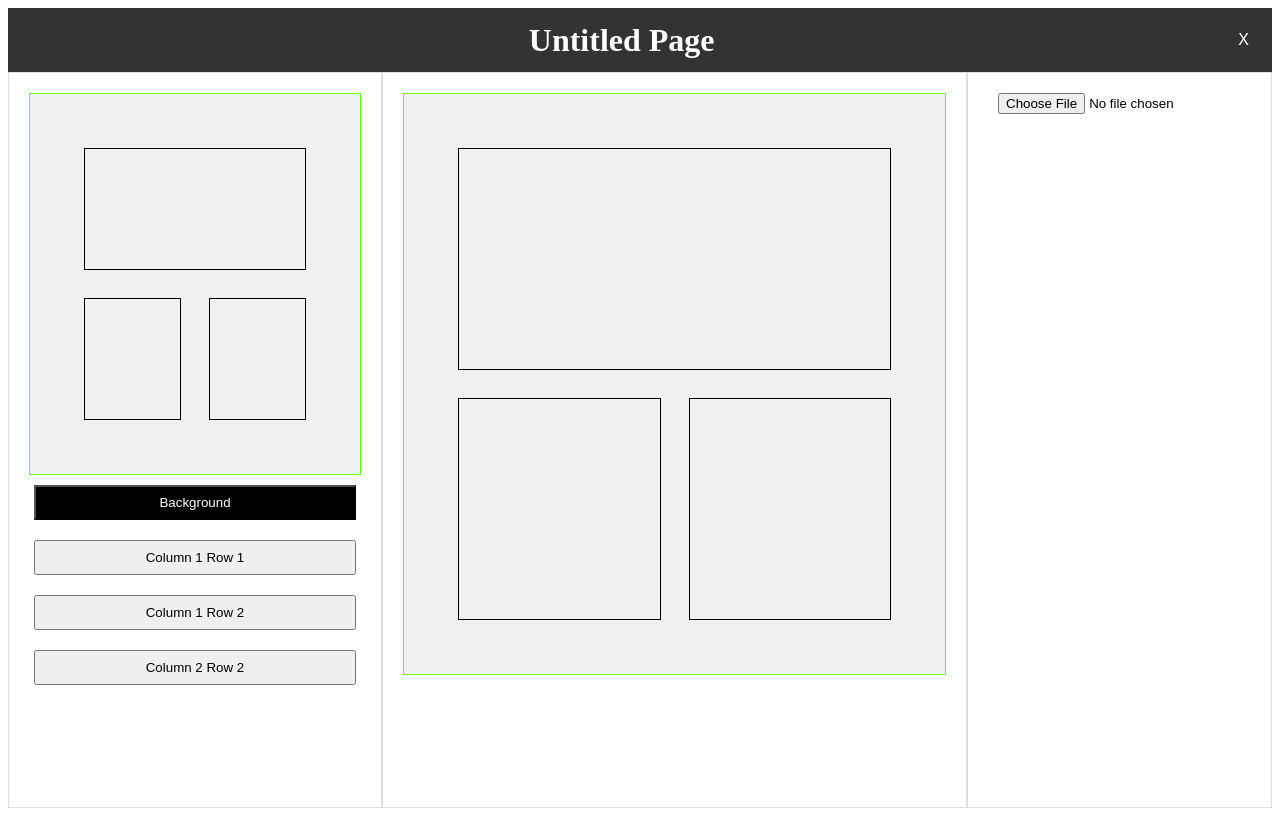
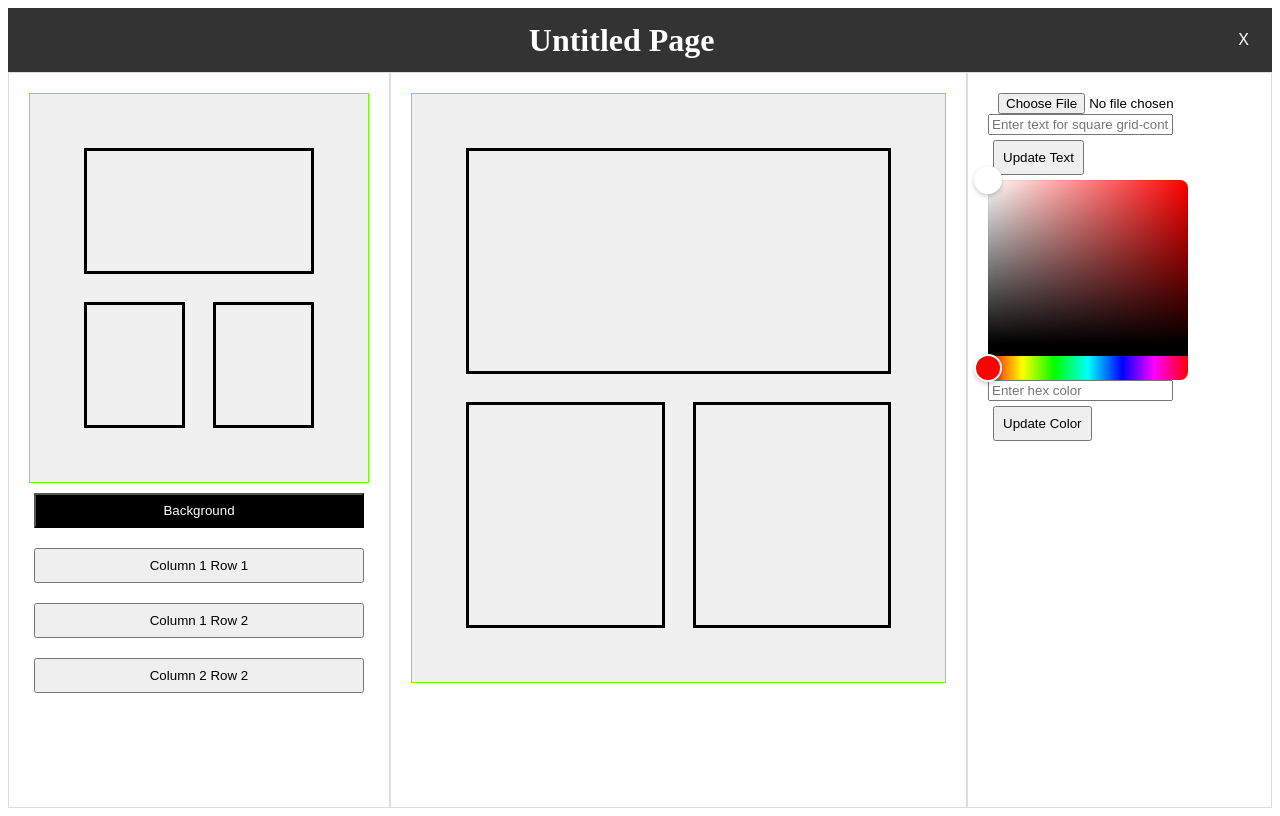
Before and after one commit to braddonako/react-MSPaper, a React (Create React App) app in the folder media-fly-proj/mediafly/: page / in a window 1280 px wide. Both pictures are taken after a click on the element 208 px from the left and 376 px from the top of the page. Built offline with nearby package versions, Linux system fonts and the light colour scheme.

Commit message:
Requirements almost met

```diff
--- a/media-fly-proj/mediafly/package.json
+++ b/media-fly-proj/mediafly/package.json
@@ -14,6 +14,7 @@
     "localforage": "^1.10.0",
     "match-sorter": "^6.3.1",
     "react": "^18.2.0",
+    "react-colorful": "^5.6.1",
     "react-dom": "^18.2.0",
     "react-redux": "^8.0.1",
     "react-router-dom": "^6.21.1",
--- /dev/null
+++ b/media-fly-proj/mediafly/src/components/SetSquareColor.tsx
@@ -0,0 +1,47 @@
+import React, { useState, KeyboardEvent } from 'react';
+import { useDispatch } from 'react-redux';
+import { setSquareColor } from '../state/grid/gridSlice'; // Replace with the correct path to your grid slice
+import { HexColorPicker } from 'react-colorful';
+import { clearSquareImage } from '../state/grid/gridSlice';
+
+
+
+interface ColorInputProps {
+    squareId: string;
+}
+
+const ColorInput: React.FC<ColorInputProps> = ({ squareId }) => {
+    const dispatch = useDispatch();
+    const [color, setColor] = useState<string>('');
+
+    const handleKeyPress = (event: KeyboardEvent<HTMLInputElement>) => {
+        if (event.key === 'Enter') {
+            updateColor();
+            dispatch(clearSquareImage());
+        }
+    };
+
+    const updateColor = () => {
+        dispatch(setSquareColor({ squareId, color }));
+        dispatch(clearSquareImage());
+    };
+
+    return (
+        <div>
+            <HexColorPicker
+                color={color}
+                onChange={(selectedColor) => setColor(selectedColor)}
+            />
+            <input
+                type="text"
+                placeholder="Enter hex color"
+                value={color}
+                onChange={(e) => setColor(e.target.value)}
+                onKeyPress={handleKeyPress}
+            />
+            <button onClick={updateColor}>Update Color</button>
+        </div>
+    );
+};
+
+export default ColorInput;
--- /dev/null
+++ b/media-fly-proj/mediafly/src/components/SquareTextInput.tsx
@@ -0,0 +1,40 @@
+import React, { useState } from 'react';
+import { useDispatch } from 'react-redux';
+import { setSquareText } from '../state/grid/gridSlice'; // Import your grid slice actions
+
+interface SquareTextInputProps {
+    squareId: string;
+}
+
+const SquareTextInput: React.FC<SquareTextInputProps> = ({ squareId }) => {
+    const dispatch = useDispatch();
+    const [inputValue, setInputValue] = useState('');
+
+    const handleInputChange = (event: React.ChangeEvent<HTMLInputElement>) => {
+        setInputValue(event.target.value);
+    };
+
+    const handleInputBlur = () => {
+        dispatch(setSquareText({ squareId, text: inputValue }));
+    };
+
+    const handleButtonClick = () => {
+        // Dispatch the setSquareText action when the button is clicked
+        dispatch(setSquareText({ squareId, text: inputValue }));
+    };
+
+    return (
+        <div>
+            <input
+                type="text"
+                value={inputValue}
+                onChange={handleInputChange}
+                onBlur={handleInputBlur}
+                placeholder={`Enter text for square ${squareId}`}
+            />
+            <button onClick={handleButtonClick}>Update Text</button>
+        </div>
+    );
+};
+
+export default SquareTextInput;
--- /dev/null
+++ b/media-fly-proj/mediafly/src/components/editLayoutPage/ColumnThreeContent.tsx
@@ -0,0 +1,12 @@
+import ImageUploadButton from "../buttons/ImageUploadButton";
+import SetSquareColor from "../SetSquareColor";
+import SquareTextInput from "../SquareTextInput";
+import { useSelector } from 'react-redux';
+
+const ColumnThreeContent: React.FC = ({ }) => {
+    const { highlightedSection } = useSelector((state: { grid: { highlightedSection: string } }) => state.grid);
+
+    return <div><ImageUploadButton /> <SquareTextInput squareId={highlightedSection} /> <SetSquareColor squareId={highlightedSection} /> </div>
+};
+
+export default ColumnThreeContent;
--- a/media-fly-proj/mediafly/src/components/editLayoutPage/EditLayoutPage.tsx
+++ b/media-fly-proj/mediafly/src/components/editLayoutPage/EditLayoutPage.tsx
@@ -7,6 +7,7 @@ import ImageUploadButton from '../buttons/ImageUploadButton';
 import ColumnOneContent from './ColumnOneContent';
 import ColumnTwoContent from './ColumnTwoContent';
 import { useLocation } from 'react-router-dom';
+import ColumnThreeContent from './ColumnThreeContent';
 
 const AppContainer = styled.div`
   display: flex;
@@ -28,7 +29,7 @@ function EditLayoutPage() {
       <ColumnsContainer>
         <Column flex={2}><ColumnOneContent layout={location.state.layout} /></Column>
         <Column flex={7}><ColumnTwoContent layout={location.state.layout} /> </Column>
-        <Column flex={2}><ImageUploadButton /></Column>
+        <Column flex={2}><ColumnThreeContent /></Column>
       </ColumnsContainer>
     </AppContainer>
   );
--- a/media-fly-proj/mediafly/src/components/editLayoutPage/Header.tsx
+++ b/media-fly-proj/mediafly/src/components/editLayoutPage/Header.tsx
@@ -1,7 +1,7 @@
 import styled from 'styled-components';
 import { useNavigate } from "react-router-dom";
 import { useDispatch } from 'react-redux';
-import { clearHighlightedColor } from '../../state/grid/gridSlice';
+import { clearHighlightedColor, clearSquareColor, clearSquareImage, clearSquareText } from '../../state/grid/gridSlice';
 
 const HeaderContainer = styled.div`
   display: flex;
@@ -34,6 +34,9 @@ const Header: React.FC = () => {
   const handleCloseButtonClick = () => {
     navigate('/');
     dispatch(clearHighlightedColor());
+    dispatch(clearSquareColor());
+    dispatch(clearSquareImage());
+    dispatch(clearSquareText());
   };
 
   return (
--- a/media-fly-proj/mediafly/src/components/grid.tsx
+++ b/media-fly-proj/mediafly/src/components/grid.tsx
@@ -11,20 +11,14 @@ interface GridProps {
 
 const Grid: React.FC<GridProps> = ({ layout, isEditMode }) => {
     const dispatch = useDispatch();
-    const { highlightedSection, squareImages } = useSelector((state: RootState) => state.grid);
+    const { highlightedSection, squareImages, squareTexts, squareColors } = useSelector((state: RootState) => state.grid);
 
 
     useEffect(() => {
         dispatch(setGrid(layout));
     }, [dispatch, layout]);
 
-    const handleSquareClick = (rowIndex: number, colIndex: number) => {
-        const squareId = `column${colIndex + 1}row${rowIndex + 1}`;
-        dispatch(setHighlightedSection(squareId));
 
-        const selectedImageUrl = 'your_selected_image_url';
-        dispatch(setSquareImage({ squareId, imageUrl: selectedImageUrl }));
-    };
 
     const renderGridItems = () => {
         return (
@@ -34,23 +28,26 @@ const Grid: React.FC<GridProps> = ({ layout, isEditMode }) => {
                         {Array.from({ length: layout.columns[rowIndex] }, (_, colIndex) => {
                             const squareId = `column${colIndex + 1}row${rowIndex + 1}`;
                             const squareImageUrl = squareImages[squareId] || '';
+                            const squareText = squareTexts[squareId] || '';
+                            const squareColor = squareColors[squareId] || '';
+
 
                             return (
                                 <div
                                     key={colIndex}
-                                    onClick={() => handleSquareClick(rowIndex, colIndex)}
                                     className={`grid-item ${highlightedSection === squareId ? 'highlighted' : ''}`}
                                     style={{
                                         flex: 1,
-                                        border: '1px solid black',
+                                        border: `${highlightedSection === squareId ? 'highlighted' : ''}`,
                                         padding: '10px',
                                         height: isEditMode ? '200px' : '100px',
                                         width: isEditMode ? '100%' : '75px',
                                         margin: '14px',
                                         backgroundImage: isEditMode ? `url(${squareImageUrl})` : 'none',
                                         backgroundSize: 'cover',
+                                        backgroundColor: isEditMode ? `#${squareColor.replace('#', '')}` : '',
                                     }}
-                                ></div>
+                                >{isEditMode ? squareText && <p>{squareText}</p> : ''}</div>
                             );
                         })}
                     </div>
--- a/media-fly-proj/mediafly/src/state/grid/gridSlice.ts
+++ b/media-fly-proj/mediafly/src/state/grid/gridSlice.ts
@@ -4,14 +4,18 @@ interface GridState {
     rows: number;
     columns: number[];
     highlightedSection: string;
-    squareImages: Record<string, string>; // Mapping of square identifiers to image URLs
+    squareColors: Record<string, string>; // Mapping of square identifiers to colors
+    squareImages: Record<string, string>;
+    squareTexts: Record<string, string>;
 }
 
 const initialState: GridState = {
     rows: 1,
     columns: [1],
     highlightedSection: '',
+    squareColors: {}, // New property to store square colors
     squareImages: {},
+    squareTexts: {},
 };
 
 const gridSlice = createSlice({
@@ -25,13 +29,26 @@ const gridSlice = createSlice({
         setHighlightedSection: (state, action: PayloadAction<string>) => {
             state.highlightedSection = action.payload;
         },
+        setSquareColor: (state, action: PayloadAction<{ squareId: string; color: string }>) => {
+            const { squareId, color } = action.payload;
+            state.squareColors[squareId] = color;
+        },
         setSquareImage: (state, action: PayloadAction<{ squareId: string; imageUrl: string }>) => {
             const { squareId, imageUrl } = action.payload;
             state.squareImages[squareId] = imageUrl;
         },
-        clearSquareImage: (state, action: PayloadAction<string>) => {
-            const squareId = action.payload;
-            delete state.squareImages[squareId];
+        setSquareText: (state, action: PayloadAction<{ squareId: string; text: string }>) => {
+            const { squareId, text } = action.payload;
+            state.squareTexts[squareId] = text;
+        },
+        clearSquareImage: (state) => {
+            state.squareImages = {};
+        },
+        clearSquareText: (state) => {
+            state.squareTexts = {};
+        },
+        clearSquareColor: (state) => {
+            state.squareColors = {};
         },
         clearHighlightedColor: (state) => {
             state.highlightedSection = '';
@@ -39,5 +56,16 @@ const gridSlice = createSlice({
     },
 });
 
-export const { setGrid, setHighlightedSection, setSquareImage, clearHighlightedColor, clearSquareImage } = gridSlice.actions;
+export const {
+    setGrid,
+    setHighlightedSection,
+    setSquareColor,
+    setSquareImage,
+    setSquareText,
+    clearSquareColor,
+    clearSquareImage,
+    clearSquareText,
+    clearHighlightedColor,
+} = gridSlice.actions;
+
 export default gridSlice.reducer;
--- a/media-fly-proj/mediafly/src/styles.css
+++ b/media-fly-proj/mediafly/src/styles.css
@@ -18,22 +18,22 @@
     margin-bottom: 20px;
 }
 
+.grid-item {
+    border: 3px solid black;
+}
+
 .grid-item.highlighted {
-    background-color: #66ff00;
-    /* Background color when highlighted */
+    border-color: #66ff00;
 }
 
 .grid-container {
     background-color: #f0f0f0;
     border: 1px solid black;
-    /* Set your desired background color */
     padding: 40px;
-    /* Add padding or adjust as needed */
 }
 
 .grid-container.highlighted {
     border-color: #66ff00;
-    /* Background color when highlighted */
 }
 
 .vertical-buttons {
--- a/media-fly-proj/mediafly/tsconfig.json
+++ b/media-fly-proj/mediafly/tsconfig.json
@@ -18,7 +18,7 @@
     "resolveJsonModule": true,
     "isolatedModules": true,
     "noEmit": true,
-    "jsx": "react-jsx"
+    "jsx": "preserve"
   },
   "include": [
     "src"
```
Also changed, not shown: 1 other file (tests, documents, lock files or other folders).
